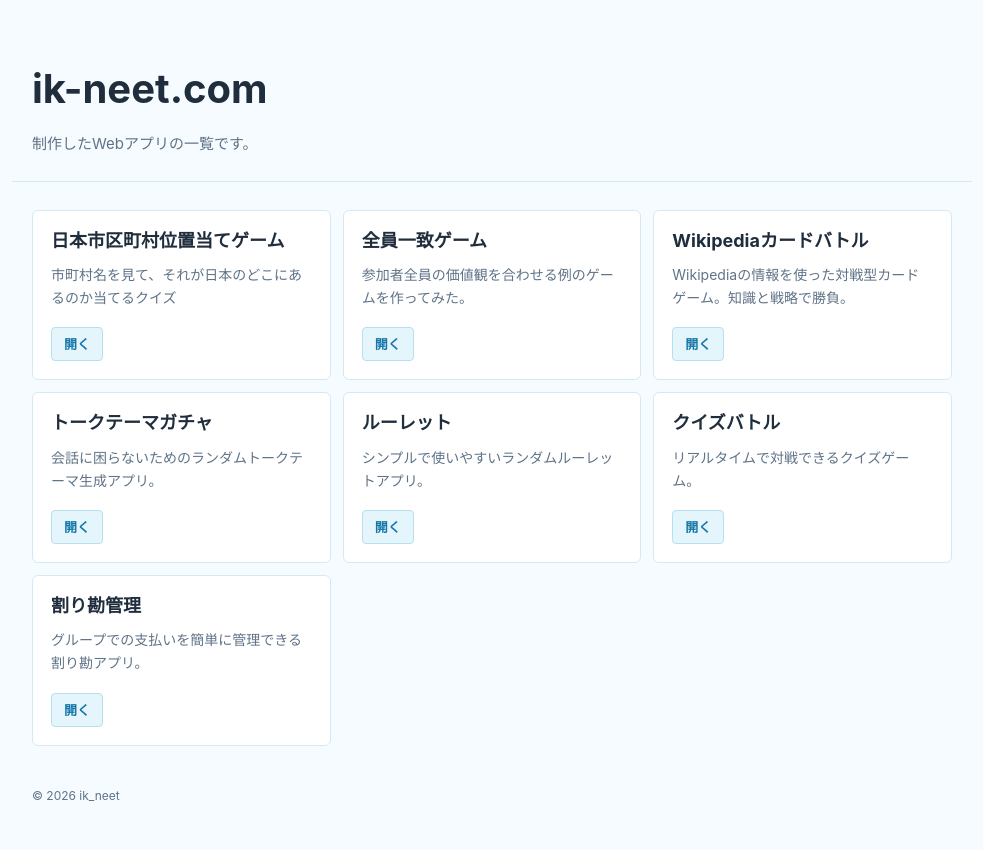
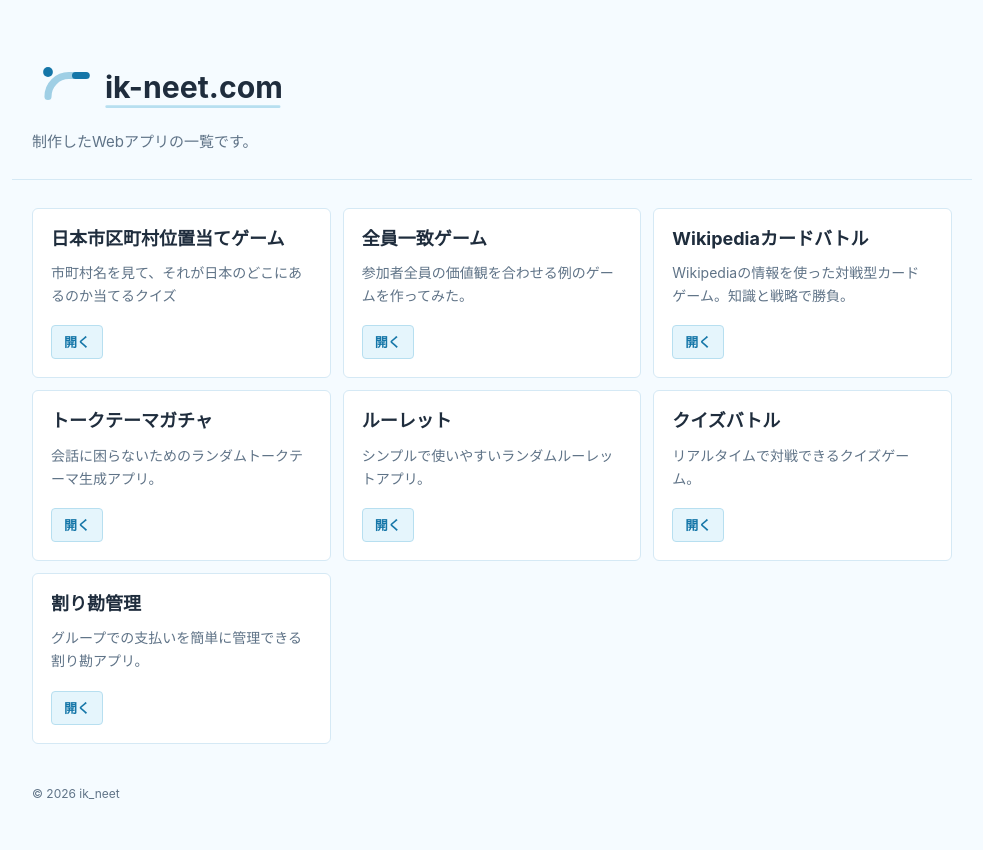
Before and after one commit to ik-neet/app-link, a plain HTML site: page index.html in a window 1280 px wide. Shown: the whole page, without its empty margins (148-1131 px from the left). Drawn offline with Linux system fonts and the light colour scheme.

Commit message:
追加：トップ用の透過ロゴを作成

```diff
--- a/index.html
+++ b/index.html
@@ -36,10 +36,13 @@
     }
 
     header h1 {
-      font-size: clamp(28px, 5vw, 40px);
       margin: 0;
-      font-weight: 700;
-      letter-spacing: 0;
+    }
+
+    .site-logo {
+      display: block;
+      width: min(320px, 82vw);
+      height: auto;
     }
 
     header p {
@@ -133,7 +136,7 @@
 <body>
 
 <header>
-  <h1>ik-neet.com</h1>
+  <h1><img class="site-logo" src="assets/logo.svg" alt="ik-neet.com" /></h1>
   <p>制作したWebアプリの一覧です。</p>
 </header>
 
```
Also changed, not shown: assets/logo.svg (added).
